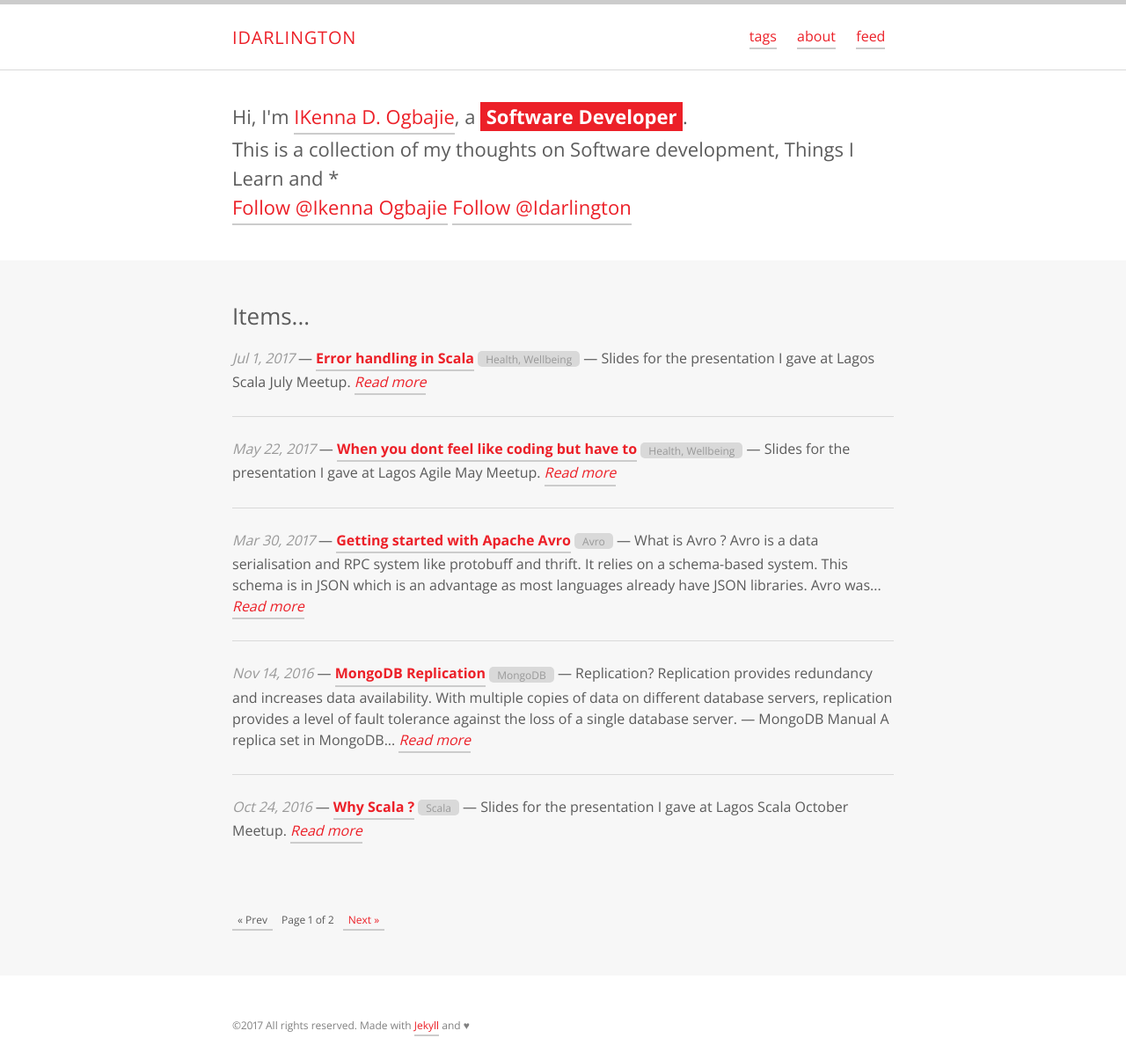
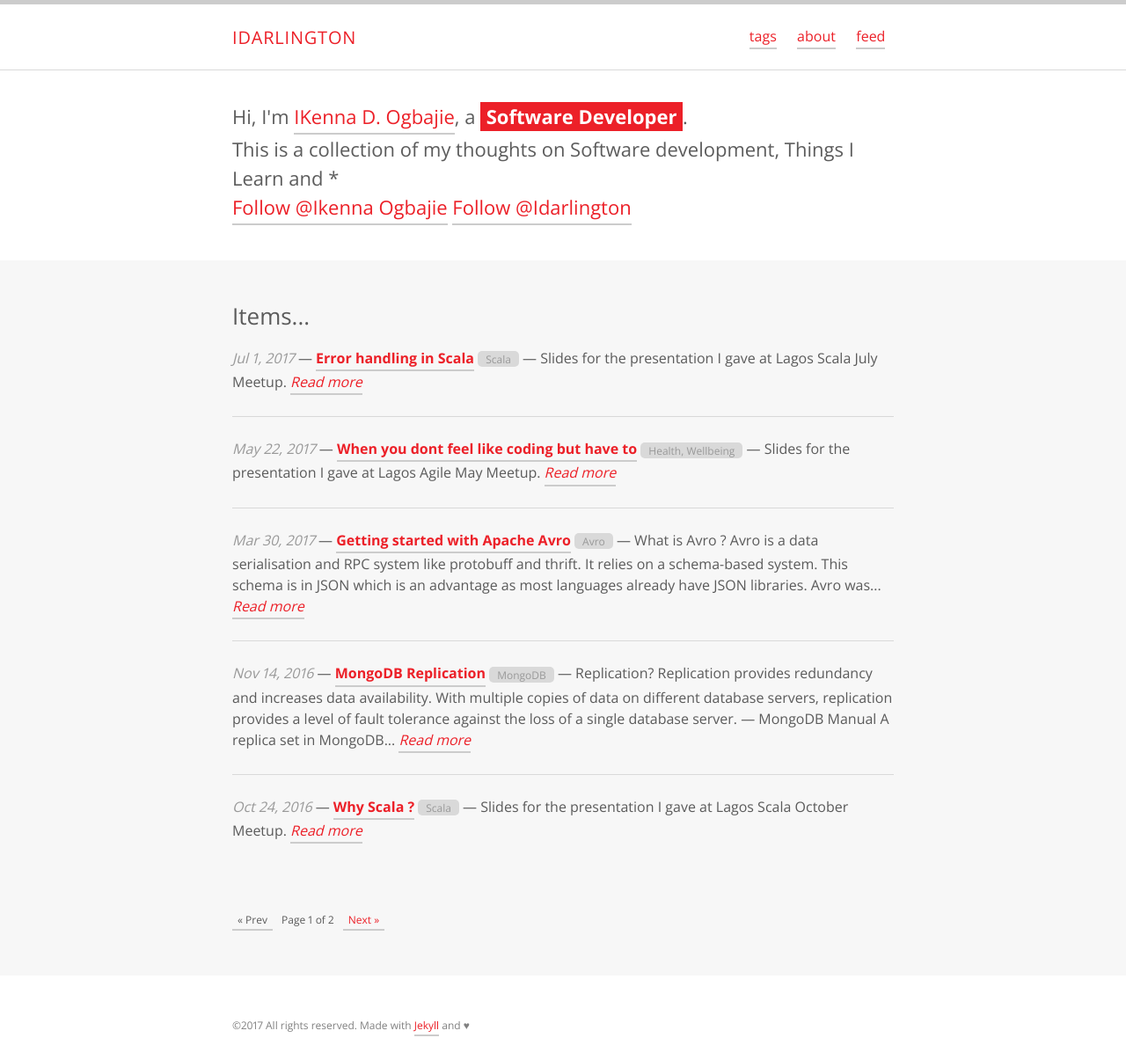
Before and after one commit to idarlington/idarlington.github.io, a Jekyll site: the page built from index.html, in a window 1280 px wide. Shown: the whole page at 88% size. Built offline with Jekyll 4.4.1, drawn with Linux system fonts in a browser that asks for light colours; the list of posts is cut into pages by our own code; comment, search, counter and statistics services are not loaded.

```diff
--- a/_posts/2017-07-01-error-handling-in-scala.md
+++ b/_posts/2017-07-01-error-handling-in-scala.md
@@ -5,7 +5,7 @@ description: "Presentation at Lagos Scala Meetup Group"
 comments: true
 keywords: "error handling, scala"
 tags:
-- health, wellbeing
+- scala
 ---
 
 <style>
```
